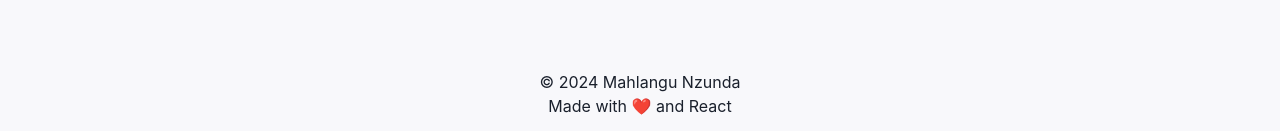
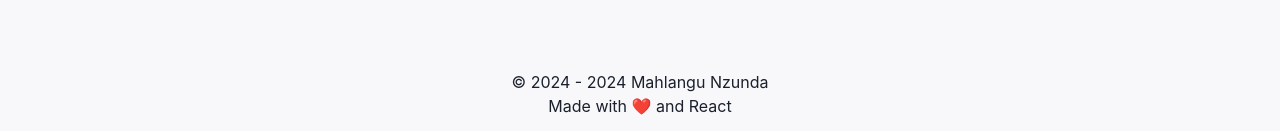
Before and after one commit to unclebinary1001/my-home, a Next.js app in the folder my-portfolio/: page / in a window 1280 px wide. Shown: the part 2595-2726 px from the top of the page. Built offline with nearby package versions, Linux system fonts and the light colour scheme.

Commit message:
fix: update copyright range to 2024 - current year

```diff
--- a/my-portfolio/components/footer.tsx
+++ b/my-portfolio/components/footer.tsx
@@ -4,7 +4,7 @@ export const Footer = () => {
   return (
     <Box py={4}>
       <Text textAlign={"center"}>
-        © 2024 Mahlangu Nzunda
+        © 2024 - {new Date().getFullYear()} Mahlangu Nzunda
       </Text>
       <Text textAlign="center">
           Made with <span role="img" aria-label="love">❤️</span> and React
```
